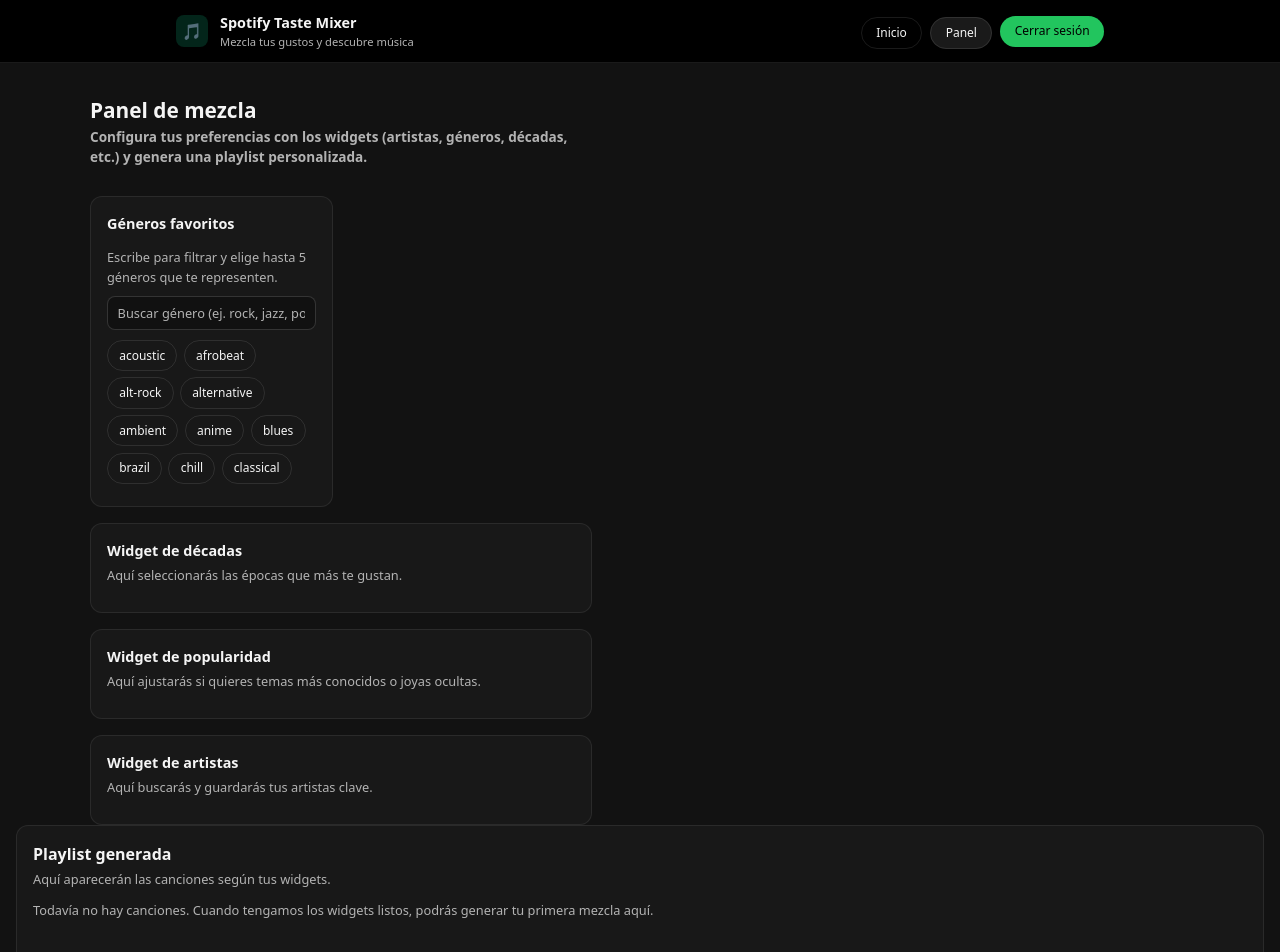
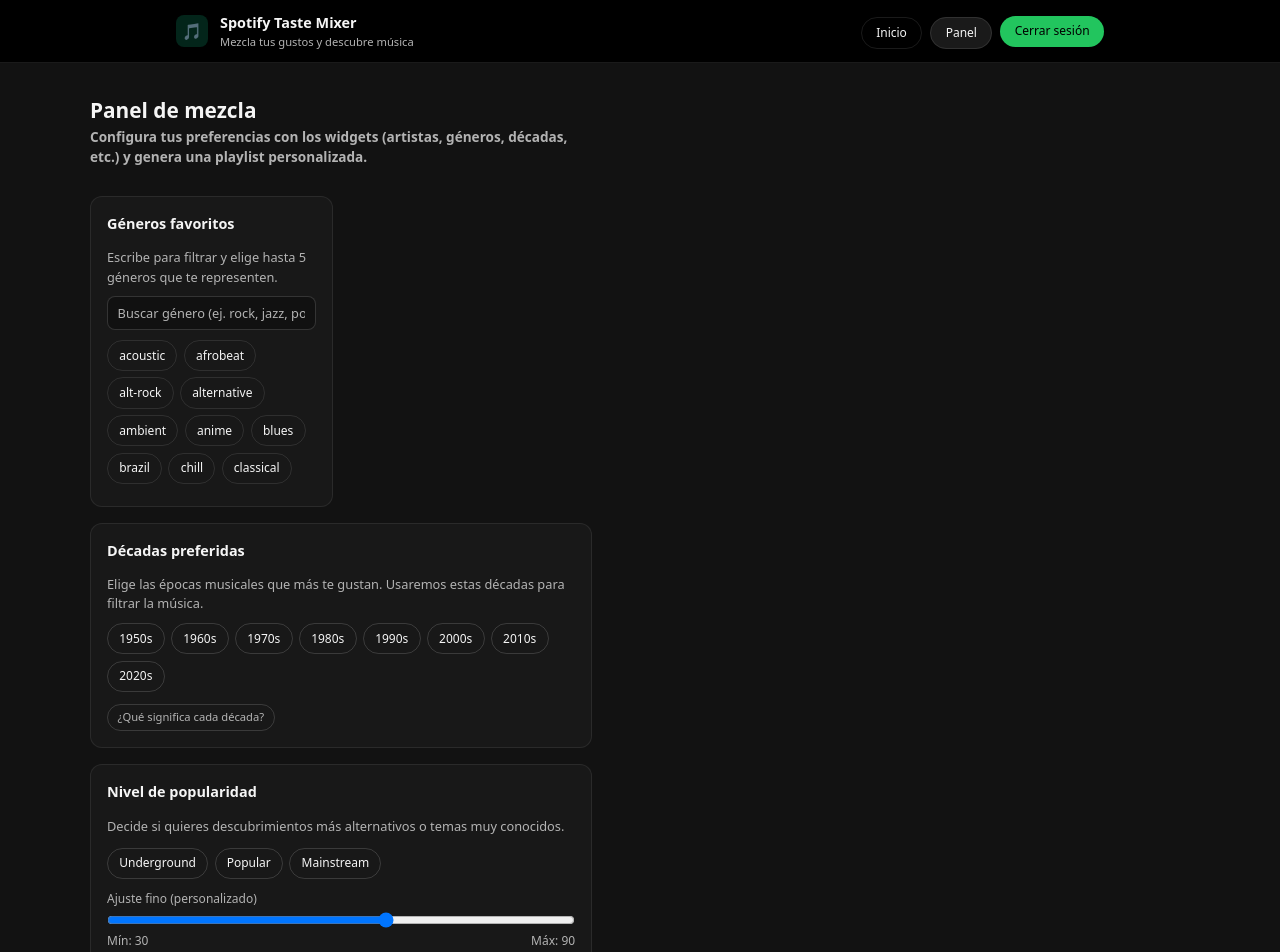
Before and after one commit to jaacobgomez/Final_web, a Next.js app: page /dashboard in a window 1280 px wide. Shown: the top 952 px of the page. Built offline with nearby package versions, Linux system fonts and the light colour scheme; sample sign-in values are in the browser's storage.

Commit message:
Widget de popularidad y decadas

```diff
--- a/src/app/dashboard/page.js
+++ b/src/app/dashboard/page.js
@@ -4,6 +4,8 @@
 import { useRouter } from "next/navigation";
 import { isAuthenticated } from "@/lib/auth";
 import GenreWidget from "@/components/Widgets/GenreWidget";
+import DecadeWidget from "@/components/Widgets/DecadeWidget";
+import PopularityWidget from "@/components/Widgets/PopularityWidget";
 
 
 export default function DashboardPage() {
@@ -69,19 +71,26 @@
                 />
             </div>
 
-             <div className="card widget-placeholder">
-              <h3 className="widget-titulo">Widget de décadas</h3>
-              <p className="widget-texto">
-                Aquí seleccionarás las épocas que más te gustan.
-              </p>
-            </div>
+            <DecadeWidget
+              decadasSeleccionadas={preferencias.decadas}
+              onCambiarDecadas={(nuevasDecadas) =>
+                setPreferencias((previas) => ({
+                  ...previas,
+                  decadas: nuevasDecadas,
+                }))
+              }
+            />
 
-            <div className="card widget-placeholder">
-              <h3 className="widget-titulo">Widget de popularidad</h3>
-              <p className="widget-texto">
-                Aquí ajustarás si quieres temas más conocidos o joyas ocultas.
-              </p>
-            </div>
+
+            <PopularityWidget
+              popularidad={preferencias.popularidad}
+              onCambiarPopularidad={(nuevaPopularidad) =>
+                setPreferencias((previas) => ({
+                  ...previas,
+                  popularidad: nuevaPopularidad,
+                }))
+              }
+            />
             <div className="card widget-placeholder">
               <h3 className="widget-titulo">Widget de artistas</h3>
               <p className="widget-texto">
--- a/src/app/globals.css
+++ b/src/app/globals.css
@@ -397,3 +397,126 @@
   color: var(--foreground-muted);
   margin: 0;
 }
+
+/* ==== Widget de décadas ==== */
+
+.widget-decadas {
+  display: flex;
+  flex-direction: column;
+  gap: 0.6rem;
+}
+
+.lista-decadas {
+  display: flex;
+  flex-wrap: wrap;
+  gap: 0.4rem;
+}
+
+.boton-decada {
+  padding: 0.35rem 0.7rem;
+  font-size: 0.75rem;
+  border-radius: 999px;
+  border: 1px solid rgba(255, 255, 255, 0.15);
+  background-color: transparent;
+  color: inherit;
+  cursor: pointer;
+  transition: background-color 0.15s ease, border-color 0.15s ease,
+    transform 0.1s ease;
+}
+
+.boton-decada:hover {
+  background-color: rgba(255, 255, 255, 0.08);
+  border-color: rgba(255, 255, 255, 0.6);
+}
+
+.boton-decada-activa {
+  background-color: #3b82f6; /* azulito para diferenciarlo de los géneros */
+  border-color: #3b82f6;
+  color: #000000;
+  transform: translateY(-1px);
+}
+
+/* Botón pequeño de ayuda */
+.boton-info-decadas {
+  font-size: 0.7rem;
+  padding: 0.25rem 0.6rem;
+  border-radius: 999px;
+  border: 1px solid rgba(255, 255, 255, 0.15);
+  background-color: transparent;
+  color: var(--foreground-muted);
+  cursor: pointer;
+  align-self: flex-start;
+  margin-top: 0.15rem;
+}
+
+.boton-info-decadas:hover {
+  background-color: rgba(255, 255, 255, 0.05);
+}
+
+/* Lista desplegable de explicación de décadas */
+.lista-detalle-decadas {
+  margin: 0.25rem 0 0;
+  padding-left: 1rem;
+  font-size: 0.7rem;
+  color: var(--foreground-muted);
+}
+
+/* ==== Widget de popularidad ==== */
+
+.widget-popularidad {
+  display: flex;
+  flex-direction: column;
+  gap: 0.7rem;
+}
+
+.botones-popularidad {
+  display: flex;
+  flex-wrap: wrap;
+  gap: 0.4rem;
+}
+
+.boton-popularidad {
+  padding: 0.35rem 0.7rem;
+  font-size: 0.75rem;
+  border-radius: 999px;
+  border: 1px solid rgba(255, 255, 255, 0.15);
+  background-color: transparent;
+  color: inherit;
+  cursor: pointer;
+  transition: background-color 0.15s ease, border-color 0.15s ease,
+    transform 0.1s ease;
+}
+
+.boton-popularidad:hover {
+  background-color: rgba(255, 255, 255, 0.08);
+  border-color: rgba(255, 255, 255, 0.6);
+}
+
+.boton-popularidad-activo {
+  background-color: #f97316; /* naranja para diferenciarlo */
+  border-color: #f97316;
+  color: #000000;
+  transform: translateY(-1px);
+}
+
+.popularidad-slider-bloque {
+  display: flex;
+  flex-direction: column;
+  gap: 0.25rem;
+}
+
+.popularidad-label {
+  font-size: 0.75rem;
+  color: var(--foreground-muted);
+}
+
+.popularidad-slider {
+  width: 100%;
+}
+
+.popularidad-rango {
+  display: flex;
+  justify-content: space-between;
+  font-size: 0.75rem;
+  color: var(--foreground-muted);
+}
--- /dev/null
+++ b/src/components/Widgets/DecadeWidget.jsx
@@ -0,0 +1,93 @@
+"use client";
+
+import { useState } from "react";
+
+const TODAS_LAS_DECADAS = [
+  "1950s",
+  "1960s",
+  "1970s",
+  "1980s",
+  "1990s",
+  "2000s",
+  "2010s",
+  "2020s",
+];
+
+export default function DecadeWidget({
+  decadasSeleccionadas,
+  onCambiarDecadas,
+}) {
+  const [mostrarMasInfo, setMostrarMasInfo] = useState(false);
+  const limiteSeleccion = 3;
+
+  const manejarClickDecada = (decada) => {
+    // Si ya está seleccionada, la quitamos
+    if (decadasSeleccionadas.includes(decada)) {
+      const nuevaLista = decadasSeleccionadas.filter((d) => d !== decada);
+      onCambiarDecadas(nuevaLista);
+      return;
+    }
+
+    // Límite de décadas seleccionadas
+    if (decadasSeleccionadas.length >= limiteSeleccion) {
+      alert(`Solo puedes seleccionar hasta ${limiteSeleccion} décadas.`);
+      return;
+    }
+
+    const nuevaLista = [...decadasSeleccionadas, decada];
+    onCambiarDecadas(nuevaLista);
+  };
+
+  return (
+    <div className="card widget-decadas">
+      <h3 className="widget-titulo">Décadas preferidas</h3>
+      <p className="widget-texto">
+        Elige las épocas musicales que más te gustan. Usaremos estas décadas
+        para filtrar la música.
+      </p>
+
+      <div className="lista-decadas">
+        {TODAS_LAS_DECADAS.map((decada) => {
+          const activa = decadasSeleccionadas.includes(decada);
+          return (
+            <button
+              key={decada}
+              type="button"
+              className={`boton-decada ${activa ? "boton-decada-activa" : ""}`}
+              onClick={() => manejarClickDecada(decada)}
+            >
+              {decada}
+            </button>
+          );
+        })}
+      </div>
+
+      {decadasSeleccionadas.length > 0 && (
+        <p className="texto-seleccionados">
+          Has seleccionado: {decadasSeleccionadas.join(", ")}
+        </p>
+      )}
+
+      <button
+        type="button"
+        className="boton-info-decadas"
+        onClick={() => setMostrarMasInfo(!mostrarMasInfo)}
+      >
+        {mostrarMasInfo ? "Ocultar detalle" : "¿Qué significa cada década?"}
+      </button>
+
+      {mostrarMasInfo && (
+        <ul className="lista-detalle-decadas">
+          <li>1950s → 1950 - 1959</li>
+          <li>1960s → 1960 - 1969</li>
+          <li>1970s → 1970 - 1979</li>
+          <li>1980s → 1980 - 1989</li>
+          <li>1990s → 1990 - 1999</li>
+          <li>2000s → 2000 - 2009</li>
+          <li>2010s → 2010 - 2019</li>
+          <li>2020s → 2020 - 2029</li>
+        </ul>
+      )}
+    </div>
+  );
+}
--- /dev/null
+++ b/src/components/Widgets/PopularityWidget.jsx
@@ -0,0 +1,120 @@
+"use client";
+
+import { useState, useEffect } from "react";
+
+const OPCIONES = {
+  underground: { min: 0, max: 40, etiqueta: "Underground (0 - 40)" },
+  popular: { min: 40, max: 75, etiqueta: "Popular (40 - 75)" },
+  mainstream: { min: 75, max: 100, etiqueta: "Mainstream (75 - 100)" },
+};
+
+export default function PopularityWidget({ popularidad, onCambiarPopularidad }) {
+  const [opcionSeleccionada, setOpcionSeleccionada] = useState("popular");
+
+  // Cuando cambie la popularidad desde fuera, intentamos ajustar la opción
+  useEffect(() => {
+    if (!popularidad) return;
+
+    const { min, max } = popularidad;
+
+    if (min === OPCIONES.underground.min && max === OPCIONES.underground.max) {
+      setOpcionSeleccionada("underground");
+    } else if (min === OPCIONES.popular.min && max === OPCIONES.popular.max) {
+      setOpcionSeleccionada("popular");
+    } else if (
+      min === OPCIONES.mainstream.min &&
+      max === OPCIONES.mainstream.max
+    ) {
+      setOpcionSeleccionada("mainstream");
+    } else {
+      setOpcionSeleccionada("personalizado");
+    }
+  }, [popularidad]);
+
+  const manejarClickOpcion = (opcionClave) => {
+    if (opcionClave === "personalizado") {
+      setOpcionSeleccionada("personalizado");
+      return;
+    }
+
+    const rango = OPCIONES[opcionClave];
+    setOpcionSeleccionada(opcionClave);
+    onCambiarPopularidad({ min: rango.min, max: rango.max });
+  };
+  /* El slider del widget me da un valor de 0 a 100, que yo interpreto como el centro del rango de popularidad.
+  Uso una constante amplitud = 10 para construir alrededor de ese centro un intervalo [valor - 10, valor + 10],
+  y lo recorto entre 0 y 100 con Math.max y Math.min. Así siempre trabajo con un rango (mínimo y máximo) en lugar
+  de un solo número*/
+  const manejarCambioSlider = (e) => {
+    const valor = Number(e.target.value);
+    // Creamos un rango pequeño alrededor del valor central
+    const amplitud = 10;
+    const min = Math.max(0, valor - amplitud);
+    const max = Math.min(100, valor + amplitud);
+
+    onCambiarPopularidad({ min, max });
+    setOpcionSeleccionada("personalizado");
+  };
+
+  return (
+    <div className="card widget-popularidad">
+      <h3 className="widget-titulo">Nivel de popularidad</h3>
+      <p className="widget-texto">
+        Decide si quieres descubrimientos más alternativos o temas muy conocidos.
+      </p>
+
+      {/* Botones de selección rápida */}
+      <div className="botones-popularidad">
+        <button
+          type="button"
+          className={`boton-popularidad ${
+            opcionSeleccionada === "underground" ? "boton-popularidad-activo" : ""
+          }`}
+          onClick={() => manejarClickOpcion("underground")}
+        >
+          Underground
+        </button>
+
+        <button
+          type="button"
+          className={`boton-popularidad ${
+            opcionSeleccionada === "popular" ? "boton-popularidad-activo" : ""
+          }`}
+          onClick={() => manejarClickOpcion("popular")}
+        >
+          Popular
+        </button>
+
+        <button
+          type="button"
+          className={`boton-popularidad ${
+            opcionSeleccionada === "mainstream" ? "boton-popularidad-activo" : ""
+          }`}
+          onClick={() => manejarClickOpcion("mainstream")}
+        >
+          Mainstream
+        </button>
+      </div>
+
+      {/* Slider para ajustar a mano */}
+      <div className="popularidad-slider-bloque">
+        <label className="popularidad-label">
+          Ajuste fino (personalizado)
+        </label>
+        <input
+          type="range"
+          min="0"
+          max="100"
+          step="1"
+          className="popularidad-slider"
+          value={Math.round((popularidad.min + popularidad.max) / 2)}
+          onChange={manejarCambioSlider}
+        />
+        <div className="popularidad-rango">
+          <span>Mín: {popularidad.min}</span>
+          <span>Máx: {popularidad.max}</span>
+        </div>
+      </div>
+    </div>
+  );
+}
```
